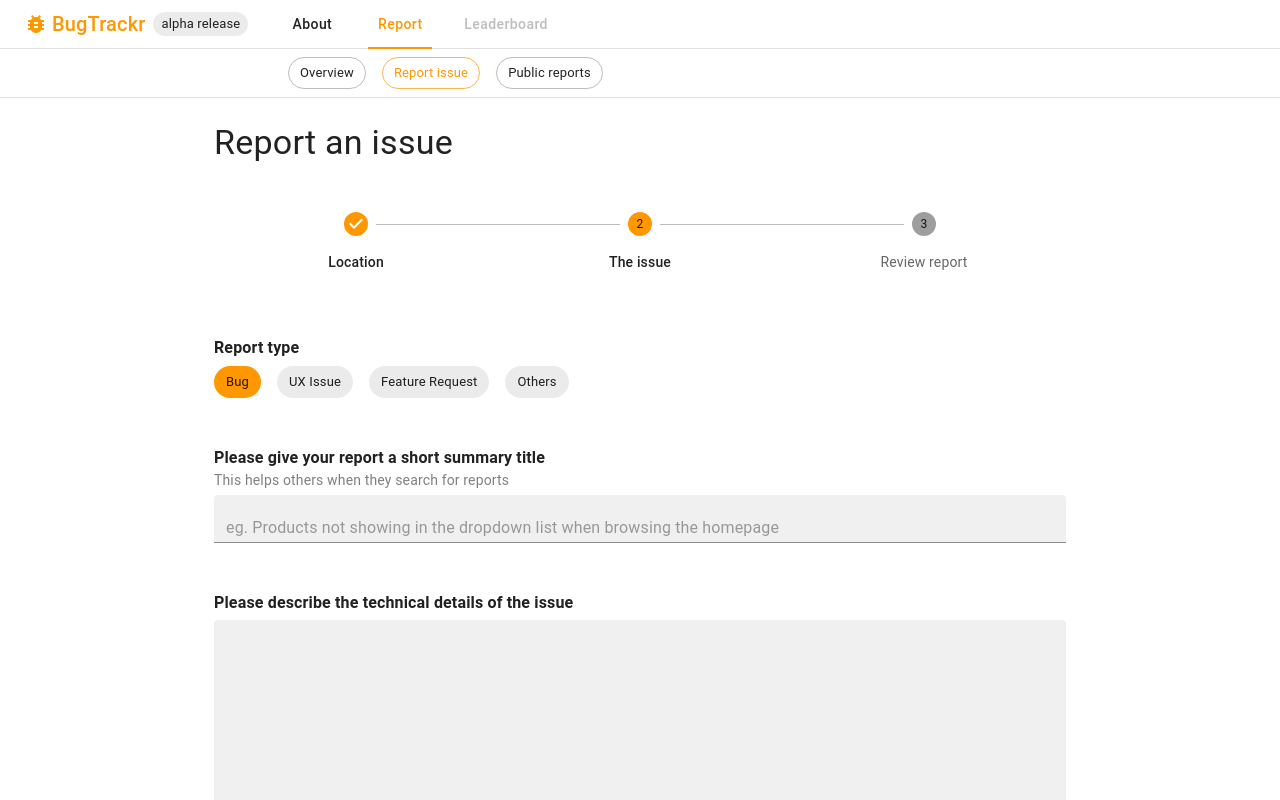
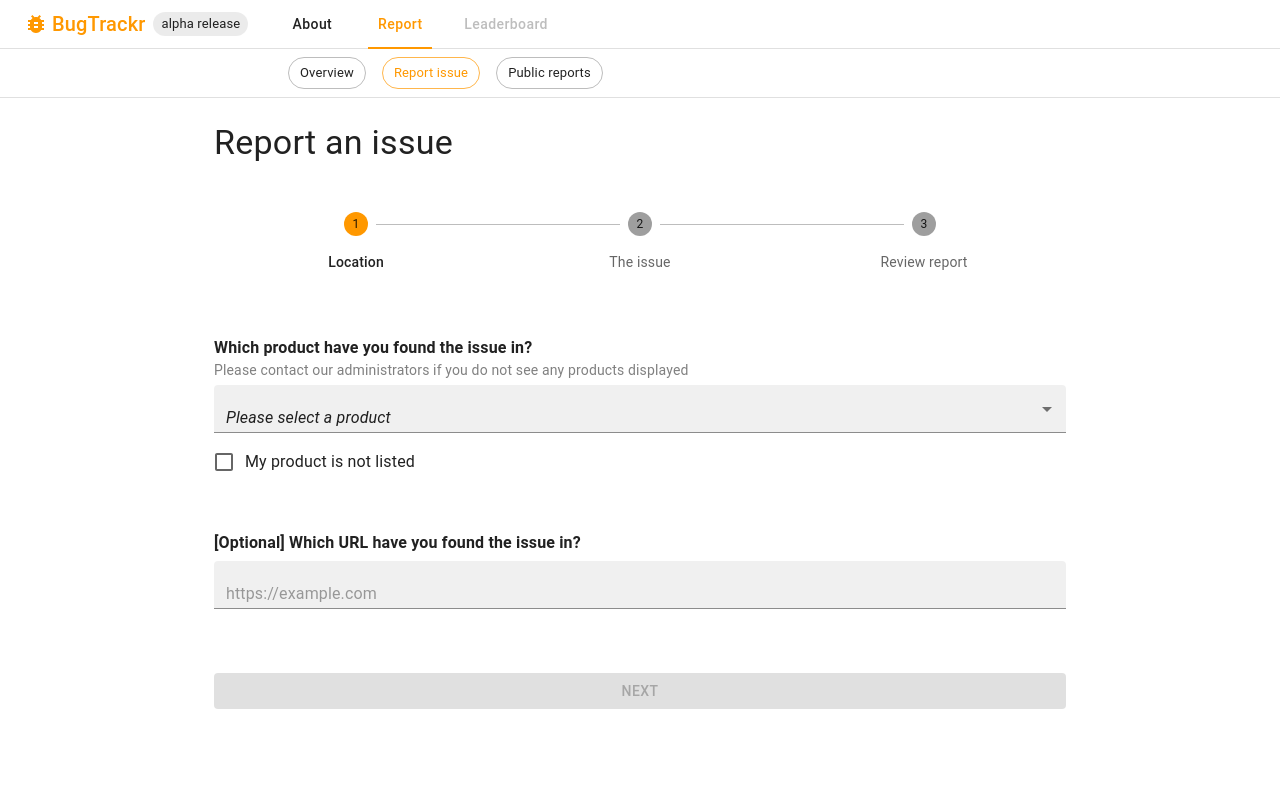
Before and after one commit to adenchua/bug-tracker, a React app in the folder frontend/: page /report/crp in a window 1280 px wide. Shown: the top 800 px of the page. Built offline with nearby package versions, Linux system fonts and the light colour scheme.

Commit message:
add form review page

```diff
--- a/frontend/src/pages/ReportPage/CreateReportFormA.tsx
+++ b/frontend/src/pages/ReportPage/CreateReportFormA.tsx
@@ -16,6 +16,8 @@ interface CreateReportFormAProps {
   onCheckUnlistedProduct: (event: React.ChangeEvent<HTMLInputElement>) => void;
   isUnlistedProduct: boolean;
   onUpdateStepNumber: (newStepNumber: number) => void;
+  issueUrl: string;
+  onUpdateIssueUrl: (newIssueUrl: string) => void;
 }
 
 /**
@@ -30,6 +32,8 @@ function CreateReportFormA(props: CreateReportFormAProps): JSX.Element {
     onCheckUnlistedProduct,
     isUnlistedProduct,
     onUpdateStepNumber,
+    issueUrl,
+    onUpdateIssueUrl,
   } = props;
 
   // a product must be selected to progress through the form, unless it is not listed
@@ -68,6 +72,8 @@ function CreateReportFormA(props: CreateReportFormAProps): JSX.Element {
 
       <FormLabel primaryText="[Optional] Which URL have you found the issue in?" />
       <TextField
+        value={issueUrl}
+        onChange={(e) => onUpdateIssueUrl(e.target.value)}
         variant="filled"
         fullWidth
         size="small"
--- a/frontend/src/pages/ReportPage/CreateReportFormB.tsx
+++ b/frontend/src/pages/ReportPage/CreateReportFormB.tsx
@@ -6,29 +6,14 @@ import { ReportType } from "../../interfaces/Report";
 import FormLabel from "./FormLabel";
 import ProgressButton from "./ProgressButton";
 
-interface DisplayedReportType {
-  label: string;
-  reportType: ReportType;
-}
+type DisplayedReportType = Record<ReportType, string>;
 
-const reportTypeList: DisplayedReportType[] = [
-  {
-    label: "Bug",
-    reportType: "bug",
-  },
-  {
-    label: "UX Issue",
-    reportType: "ux-issue",
-  },
-  {
-    label: "Feature Request",
-    reportType: "feature-request",
-  },
-  {
-    label: "Others",
-    reportType: "others",
-  },
-];
+export const reportDisplayTextMap: DisplayedReportType = {
+  bug: "Bug",
+  "ux-issue": "UX Issue",
+  "feature-request": "Feature Request",
+  others: "Others",
+};
 
 interface CreateReportFormBProps {
   reportType: ReportType;
@@ -42,7 +27,7 @@ interface CreateReportFormBProps {
 
 /**
  * Part 2 of report creation form.
- * handles report location
+ * handles report type, title, description and optional file attachments
  */
 function CreateReportFormB(props: CreateReportFormBProps): JSX.Element {
   const {
@@ -61,14 +46,16 @@ function CreateReportFormB(props: CreateReportFormBProps): JSX.Element {
     <>
       <FormLabel primaryText="Report type" />
       <Box display="flex" gap={2} mb={6}>
-        {reportTypeList.map((reportTypeDisplay) => (
-          <Chip
-            key={reportTypeDisplay.reportType}
-            label={reportTypeDisplay.label}
-            color={reportType === reportTypeDisplay.reportType ? "primary" : "default"}
-            onClick={() => onSelectReportType(reportTypeDisplay.reportType)}
-          />
-        ))}
+        {Object.entries(reportDisplayTextMap).map(([key, value]) => {
+          return (
+            <Chip
+              key={key}
+              label={value}
+              color={reportType === key ? "primary" : "default"}
+              onClick={() => onSelectReportType(key as ReportType)}
+            />
+          );
+        })}
       </Box>
 
       <FormLabel
--- a/frontend/src/pages/ReportPage/CreateReportFormReview.tsx
+++ b/frontend/src/pages/ReportPage/CreateReportFormReview.tsx
@@ -1,5 +1,73 @@
-function CreateReportFormReview(): JSX.Element {
-  return <div />;
+import Typography from "@mui/material/Typography";
+import Button from "@mui/material/Button";
+import Paper from "@mui/material/Paper";
+import Box from "@mui/material/Box";
+
+import { ReportType } from "../../interfaces/Report";
+import FormLabel from "./FormLabel";
+import { reportDisplayTextMap } from "./CreateReportFormB";
+import ProgressButton from "./ProgressButton";
+
+interface CreateReportFormReviewProps {
+  productId: string | null;
+  issueUrl: string;
+  reportType: ReportType;
+  reportTitle: string;
+  reportDescription: string;
+  onUpdateStepNumber: (newStepNumber: number) => void;
+}
+
+function CreateReportFormReview(props: CreateReportFormReviewProps): JSX.Element {
+  const { productId, issueUrl, reportDescription, reportTitle, reportType, onUpdateStepNumber } =
+    props;
+
+  return (
+    <>
+      <Typography variant="h5" paragraph>
+        Issue location
+      </Typography>
+      <Paper variant="outlined" sx={{ p: 3, mb: 6 }}>
+        <FormLabel primaryText="Product" />
+        <Typography color="GrayText" mb={6}>
+          {productId ?? <i>My product is not listed</i>}
+        </Typography>
+        <FormLabel primaryText="Issue URL" />
+        <Typography color="GrayText">
+          {issueUrl === "" ? <i>No issue URL specified</i> : issueUrl}
+        </Typography>
+      </Paper>
+      <Typography variant="h5" paragraph>
+        Report Details
+      </Typography>
+      <Paper variant="outlined" sx={{ p: 3, mb: 8 }}>
+        <FormLabel primaryText="Report type" />
+        <Typography color="GrayText" mb={6}>
+          {reportDisplayTextMap[reportType]}
+        </Typography>
+        <FormLabel primaryText="Report Title" />
+        <Typography color="GrayText" mb={6}>
+          {reportTitle}
+        </Typography>
+        <FormLabel primaryText="Report Description" />
+        <Typography color="GrayText" whiteSpace="pre-wrap">
+          {reportDescription}
+        </Typography>
+      </Paper>
+      <Box display="flex" gap={2}>
+        <ProgressButton text="Back" onClick={() => onUpdateStepNumber(1)} />
+        <Button
+          variant="contained"
+          disableElevation
+          disableFocusRipple
+          disableRipple
+          disableTouchRipple
+          fullWidth
+        >
+          Submit
+        </Button>
+      </Box>
+    </>
+  );
 }
 
 export default CreateReportFormReview;
--- a/frontend/src/pages/ReportPage/CreateReportTabContent.tsx
+++ b/frontend/src/pages/ReportPage/CreateReportTabContent.tsx
@@ -10,6 +10,7 @@ import { Product } from "../../interfaces/Product";
 import { ReportType } from "../../interfaces/Report";
 import CreateReportFormA from "./CreateReportFormA";
 import CreateReportFormB from "./CreateReportFormB";
+import CreateReportFormReview from "./CreateReportFormReview";
 
 const steps = ["Location", "The issue", "Review report"];
 
@@ -27,10 +28,11 @@ const MOCK_DATA_PRODUCTS: Product[] = [
 
 function CreateReportTabContent(): JSX.Element {
   const [products] = useState<Product[]>(MOCK_DATA_PRODUCTS);
-  const [stepNumber, setStepNumber] = useState<number>(1); // report progress
+  const [stepNumber, setStepNumber] = useState<number>(0); // report progress
 
   const [productId, setProductId] = useState<string | null>(null);
   const [isUnlistedProduct, setIsUnlistedProduct] = useState<boolean>(false);
+  const [issueUrl, setIssueUrl] = useState<string>("");
 
   const [selectedReportType, setSelectedReportType] = useState<ReportType>("bug");
   const [reportTitle, setReportTitle] = useState<string>("");
@@ -46,6 +48,10 @@ function CreateReportTabContent(): JSX.Element {
 
   const handleSelectReportType = (reportType: ReportType): void => {
     setSelectedReportType(reportType);
+  };
+
+  const handleUpdateIssueUrl = (newUrl: string): void => {
+    setIssueUrl(newUrl);
   };
 
   const handleCheckUnlistedProduct = (event: React.ChangeEvent<HTMLInputElement>): void => {
@@ -83,6 +89,8 @@ function CreateReportTabContent(): JSX.Element {
             isUnlistedProduct={isUnlistedProduct}
             onCheckUnlistedProduct={handleCheckUnlistedProduct}
             onUpdateStepNumber={handleUpdateStepNumber}
+            issueUrl={issueUrl}
+            onUpdateIssueUrl={handleUpdateIssueUrl}
           />
         )}
         {stepNumber === 1 && (
@@ -96,6 +104,16 @@ function CreateReportTabContent(): JSX.Element {
             onUpdateReportDescription={handleUpdateReportDescription}
           />
         )}
+        {stepNumber === 2 && (
+          <CreateReportFormReview
+            productId={productId}
+            issueUrl={issueUrl}
+            reportDescription={reportDescription}
+            reportTitle={reportTitle}
+            reportType={selectedReportType}
+            onUpdateStepNumber={handleUpdateStepNumber}
+          />
+        )}
       </Box>
     </>
   );
```
